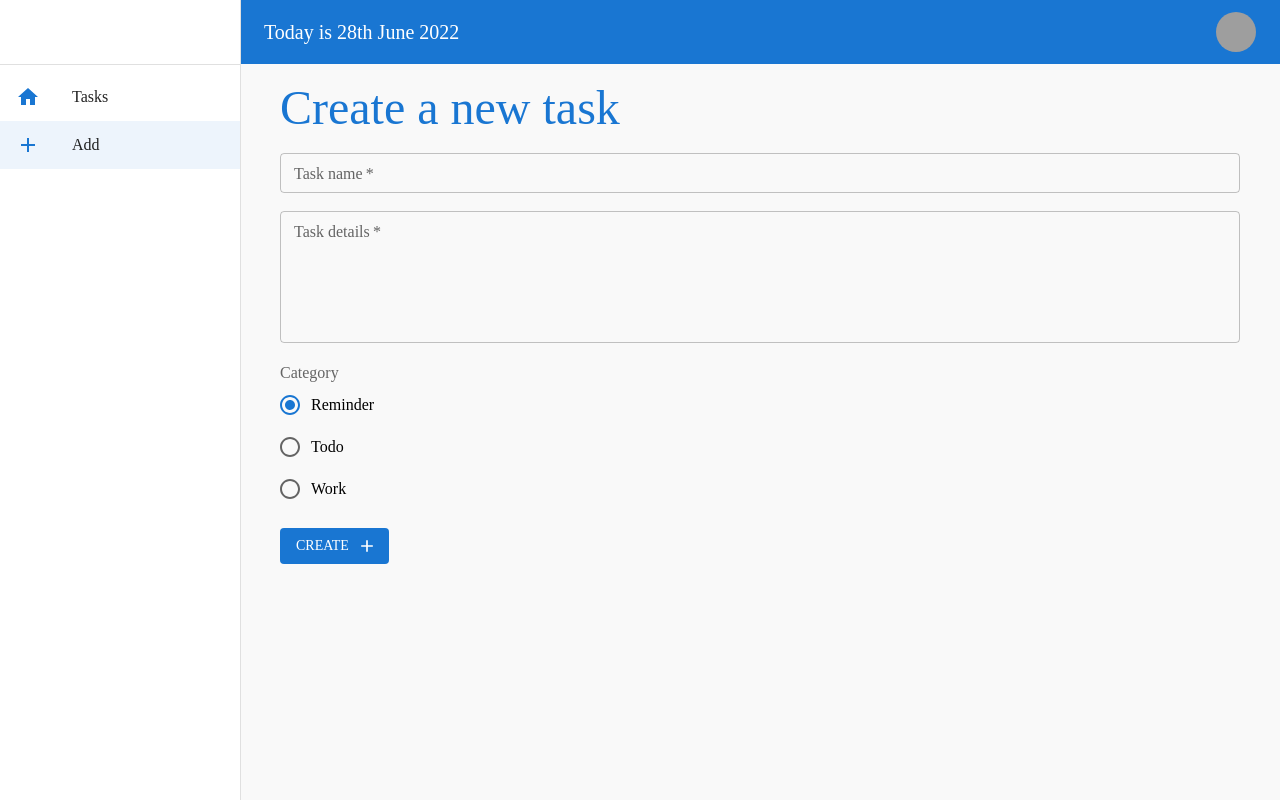
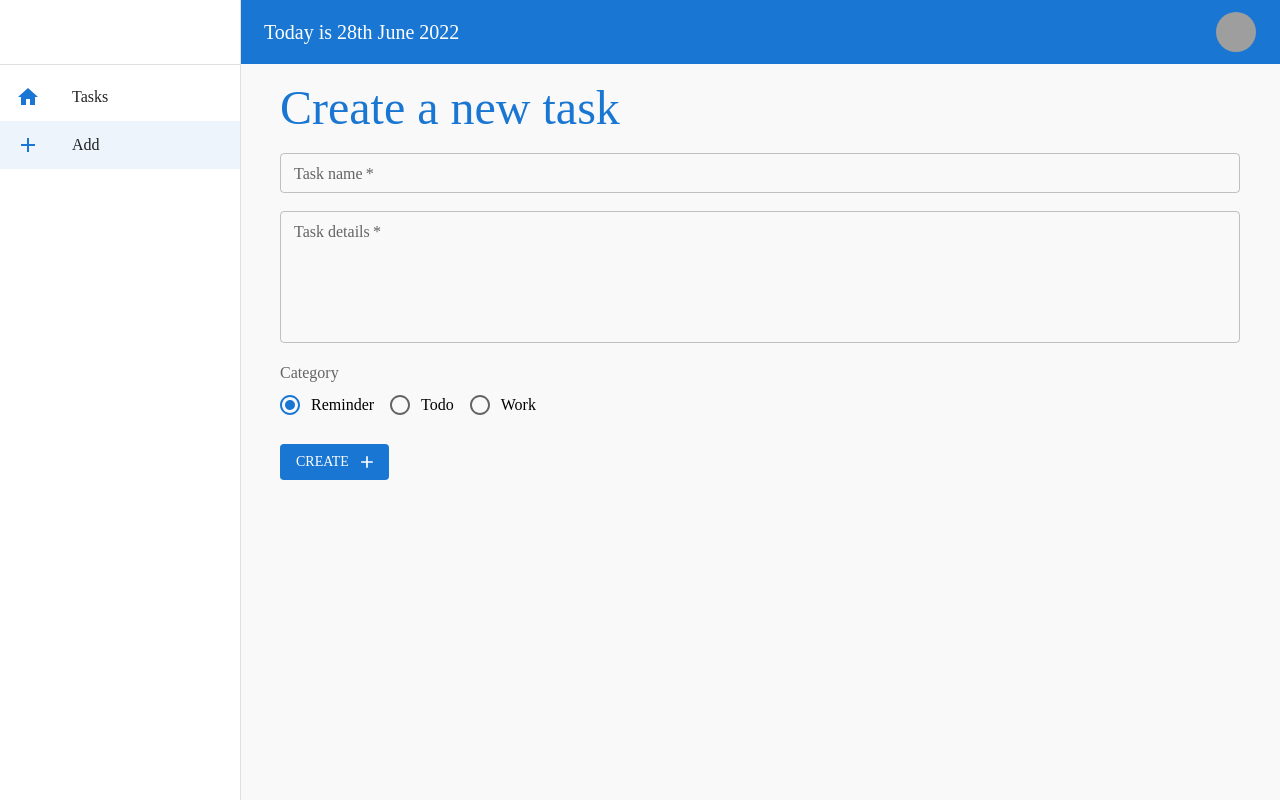
Before and after one commit to BlackIQ/react-mui-tutorial, a React (Create React App) app: page /create in a window 1280 px wide. Built offline with nearby package versions, Linux system fonts and the light colour scheme; grey boxes are pictures that could not be loaded; a web font is replaced by a local one.

Commit message:
Inline radio

```diff
--- a/src/components/create.jsx
+++ b/src/components/create.jsx
@@ -106,7 +106,7 @@ const Create = () => {
                 <br />
                 <FormControl>
                     <FormLabel>Category</FormLabel>
-                    <RadioGroup value={category} onChange={(e) => setCategory(e.target.value)}>
+                    <RadioGroup value={category} onChange={(e) => setCategory(e.target.value)} row>
                         <FormControlLabel label="Reminder" value="reminder" control={<Radio />} />
                         <FormControlLabel label="Todo" value="todo" control={<Radio />} />
                         <FormControlLabel label="Work" value="work" control={<Radio />} />
```
